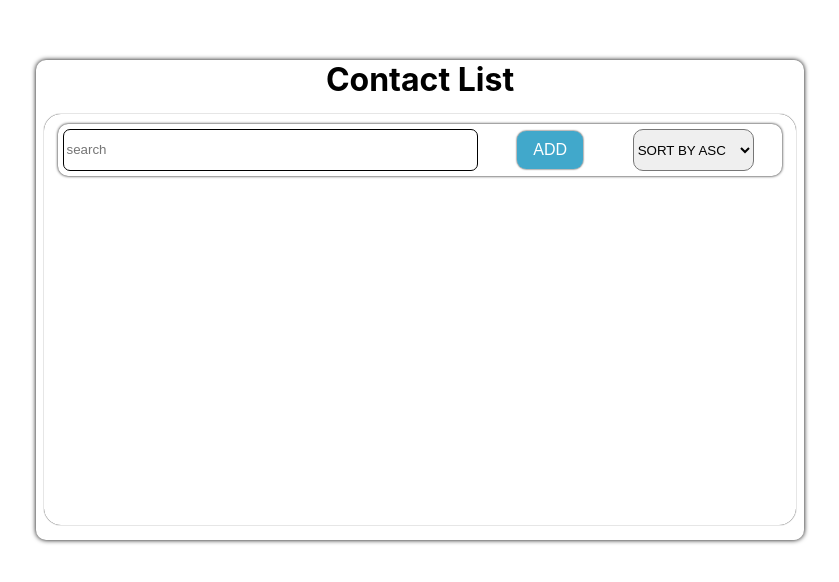
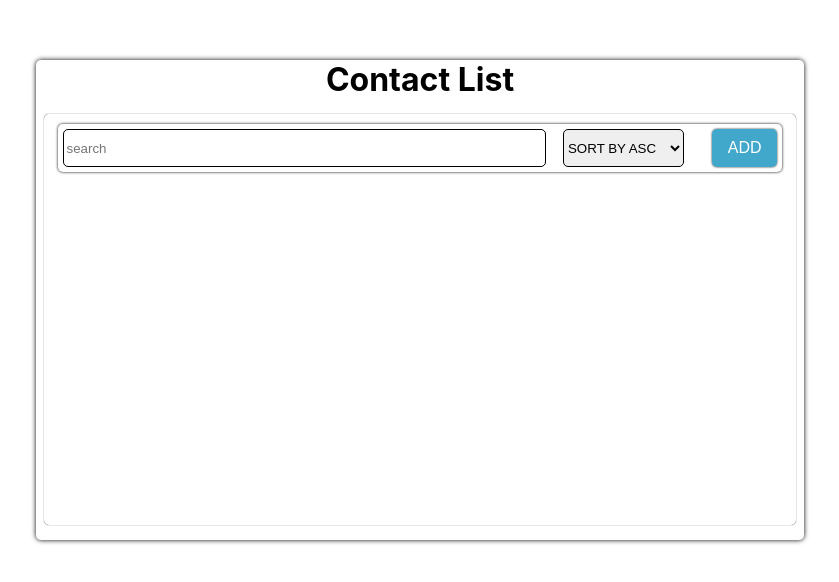
Before and after one commit to ImSrishti/contactbook_reactjs, a React (Create React App) app: page / in a window 1280 px wide. Shown: the top 582 px of the page, without its empty margins (220-1059 px from the left). Built offline with nearby package versions, Linux system fonts and the light colour scheme.

Commit message:
design improvement

```diff
--- a/src/Router/router.css
+++ b/src/Router/router.css
@@ -6,7 +6,7 @@
     width:60%;
     height: 80%;
     box-shadow: 0px 0px 5px 0px black;
-    border-radius: 10px;
+    border-radius: 5px;
 
 }
 h1{
--- a/src/components/Details/Details.css
+++ b/src/components/Details/Details.css
@@ -8,7 +8,7 @@
     height: 98%;
     box-shadow: 0 0 1px 0px black;
     overflow-y:scroll;
-    border-radius: 17px;
+    border-radius: 5px;
     padding-top: 5px;
 }
 .detail div{
@@ -38,7 +38,7 @@ label{
       font-size: 16px;
       transition-duration: 0.4s;
       cursor: pointer;
-      border-radius: 9px;
+      border-radius: 5px;
       margin:22px;
       box-shadow: 0 0 2px 0px black;
 
--- a/src/components/Home/Home.css
+++ b/src/components/Home/Home.css
@@ -7,40 +7,42 @@
     height: 98%;
     box-shadow: 0 0 1px 0px black;
     overflow-y:scroll;
-    border-radius: 17px;
+    border-radius: 5px;
     padding-top: 5px;
 }
 .contact_list{
     display: flex;
     width: 95%;
-    padding :5px;
     box-shadow: 0px 0px 3px 0px black;
     margin:5px;
     padding:5px;
-    border-radius: 10px;
+    border-radius: 5px;
     font-size: 20px;
-
 }
 .name_list{
     flex:0.7;
     color: black;
+    display:flex;
+    justify-content: center;
+    align-items: center;
 }
 .search_input{
-    flex:0.6
+    flex:0.7;
 }
 .search_input_box{
     width:95%;
     height: 80%;
-    border-radius: 7px;
+    border-radius: 5px;
     border-width:none;
     padding-left: 5px;
     border:1px solid black;
     padding:3px;
+
 }
 .add_button{
     display: flex;
-    justify-content: space-around;
-    flex:0.4;
+    justify-content: space-between;
+    flex:0.3;
 }
 .edit_delete_button{
     display: flex;
@@ -58,7 +60,7 @@ background-color: #4CAF50;
   font-size: 16px;
   transition-duration: 0.4s;
   cursor: pointer;
-  border-radius: 9px;
+  border-radius: 5px;
   margin:2px;
   box-shadow: 0 0 2px 0px black;
 
@@ -67,6 +69,8 @@ background-color: #4CAF50;
 .button1 {
     background-color: #008bbabe;
     padding:10px 16px;
+    margin:0px;
+    box-shadow: 0 0 2px 0px 0066ba;
   }
   .button1:hover {
     background-color: #0066ba;
@@ -76,14 +80,15 @@ background-color: #4CAF50;
     background-color: #f44336c4;
   }
   .delete_button:hover{
-    background-color: #f44336;
+    background-color: #e03e32;
   }
   .edit_button{
     background-color: #4caf72d2;
   }
   .edit_button:hover{
-    background-color: #4CAF50;
+    background-color: #339c37;
   }
 .sort{
-    border-radius: 10px;
+    border-radius: 5px;
+    border: 1px solid black;
 }
--- a/src/components/Home/Home.js
+++ b/src/components/Home/Home.js
@@ -28,11 +28,12 @@ function Home(props) {
                     <input className="search_input_box" placeholder="search" onChange={e=>setSearchText(e.target.value)}/>
                 </div>
                 <div className="add_button">
-                    <Link to="/add"><button className="button button1">ADD</button></Link>
-                    <select className="sort" onChange={(e)=>handledropdown(e)}>
+                <select className="sort" onChange={(e)=>handledropdown(e)}>
                         <option>SORT BY ASC</option>
                         <option>SORT BY DESC</option>
                     </select>
+                    <Link to="/add"><button className="button button1">ADD</button></Link>
+
                 </div>
             </div>
             {props.list.filter(x=>{
```
